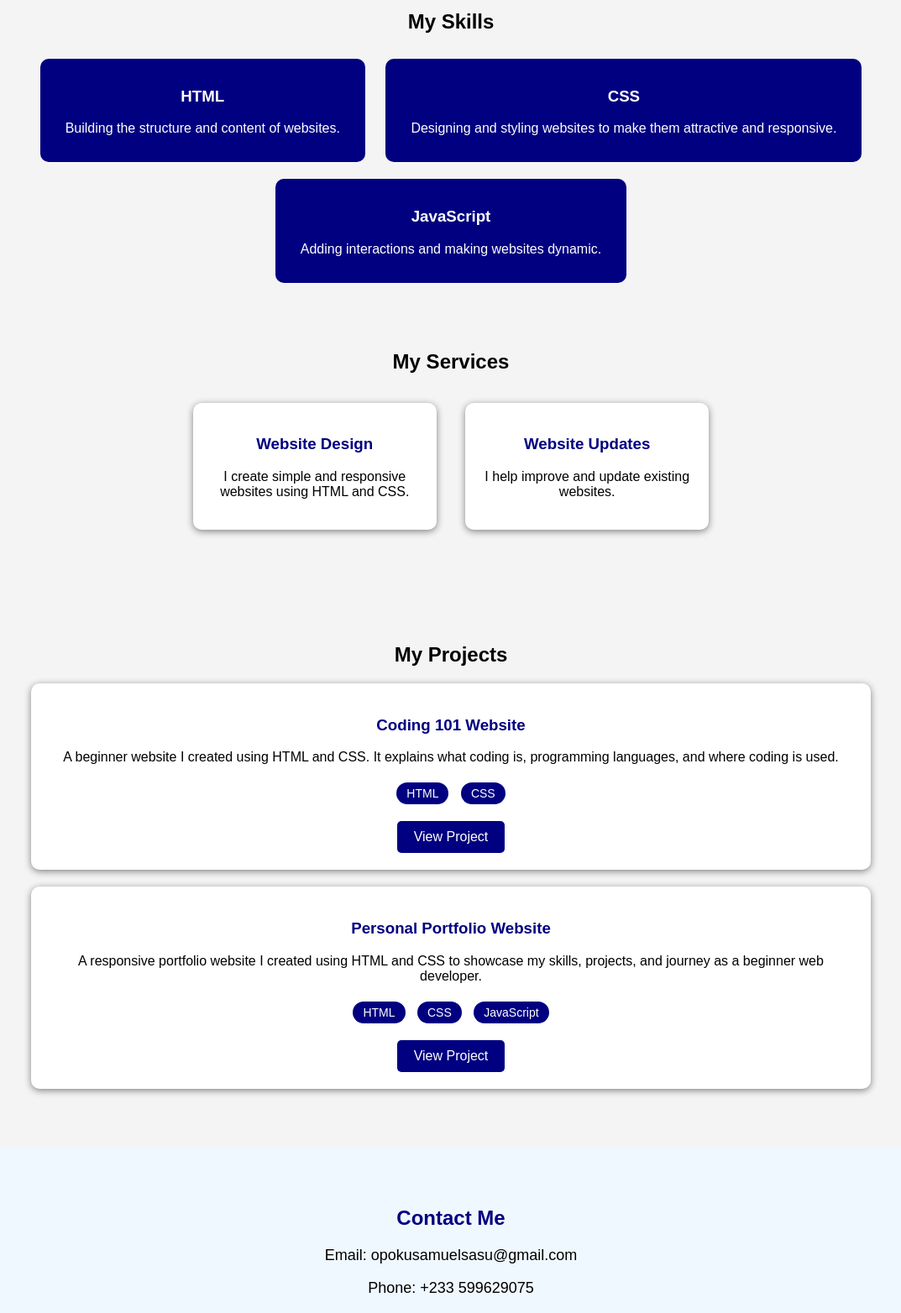
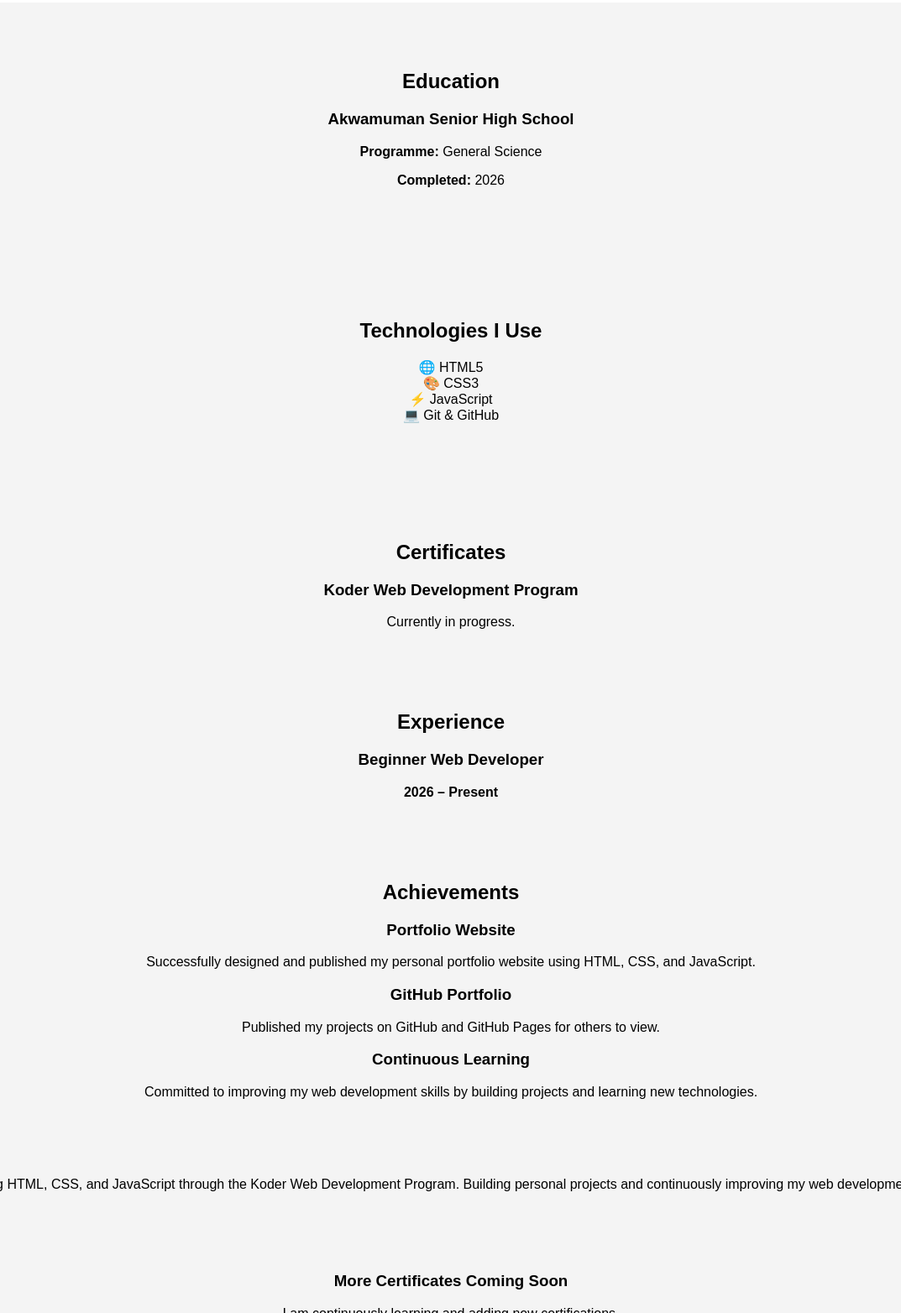
Before and after one commit to Samuel1SasuOpoku/Samuel-Sasu-Opoku, a plain HTML site: page index.html in a window 1280 px wide. Shown: the part 1236-2800 px from the top of the page at 84% size, without its empty margins (103-1176 px from the left). Drawn offline with Linux system fonts and the light colour scheme.

Commit message:
Add files via upload

```diff
--- a/index.html
+++ b/index.html
@@ -2,6 +2,7 @@
 <html>
 
 <head>
+<meta charset="UTF-8">
     <title>Samuel's Portfolio</title>
     <link rel="stylesheet" href="portfolio.css">
 </head>
@@ -52,7 +53,7 @@
 <section id="about">
     <h2>About Me</h2>
     <div class="about-box">
-
+    <p>
         Hello! My name is Samuel Sasu Opoku. I am a beginner web developer from Ghana. I enjoy learning HTML and CSS, and I am working towards becoming a professional software developer.
     </p>
 </div>
@@ -63,24 +64,92 @@
         My goal is to improve my programming skills, create useful websites, and become a professional software developer.
     </p>
 </section>
+<section id="education">
+    <h2>Education</h2>
+
+    <div class="education-box">
+        <h3>Akwamuman Senior High School</h3>
+        <p><strong>Programme:</strong> General Science</p>
+        <p><strong>Completed:</strong> 2026</p>
+    </div>
+</section>
+<section id="tech">
+    <h2>Technologies I Use</h2>
+
+    <div class="tech-container">
+        <div class="tech-box">🌐 HTML5</div>
+        <div class="tech-box">🎨 CSS3</div>
+        <div class="tech-box">⚡ JavaScript</div>
+        <div class="tech-box">💻 Git & GitHub</div>
+    </div>
+</section>
+<section id="certificates">
+    <h2>Certificates</h2>
+
+    <div class="certificate-box">
+        <h3>Koder Web Development Program</h3>
+        <p>Currently in progress.</p>
+    </div>
+<section id="experience">
+    <h2>Experience</h2>
+
+    <div class="experience-box">
+        <h3>Beginner Web Developer</h3>
+        <p><strong>2026 – Present</strong></p>
+<section id="achievements">
+    <h2>Achievements</h2>
+
+    <div class="achievement-box">
+        <h3>Portfolio Website</h3>
+        <p>Successfully designed and published my personal portfolio website using HTML, CSS, and JavaScript.</p>
+    </div>
+
+    <div class="achievement-box">
+        <h3>GitHub Portfolio</h3>
+        <p>Published my projects on GitHub and GitHub Pages for others to view.</p>
+    </div>
+
+    <div class="achievement-box">
+        <h3>Continuous Learning</h3>
+        <p>Committed to improving my web development skills by building projects and learning new technologies.</p>
+    </div>
+</section>
+        <p>
+            Learning HTML, CSS, and JavaScript through the Koder Web Development Program. Building personal projects and continuously improving my web development skills.
+        </p>
+    </div>
+</section>
+
+    <div class="certificate-box">
+        <h3>More Certificates Coming Soon</h3>
+        <p>I am continuously learning and adding new certifications.</p>
+    </div>
+</section>
 
 <section id="skills">
     <h2>My Skills</h2>
 
-    <div class="skill-box">
-    <h3>HTML</h3>
-    <p>Building the structure and content of websites.</p>
-</div>
+    <div class="skill">
+        <p>HTML <span>90%</span></p>
+        <div class="progress">
+            <div class="progress-bar html"></div>
+        </div>
+    </div>
 
-<div class="skill-box">
-    <h3>CSS</h3>
-    <p>Designing and styling websites to make them attractive and responsive.</p>
-</div>
+    <div class="skill">
+        <p>CSS <span>80%</span></p>
+        <div class="progress">
+            <div class="progress-bar css"></div>
+        </div>
+    </div>
 
-<div class="skill-box">
-    <h3>JavaScript</h3>
-    <p>Adding interactions and making websites dynamic.</p>
-</div>
+    <div class="skill">
+        <p>JavaScript <span>60%</span></p>
+        <div class="progress">
+            <div class="progress-bar js"></div>
+        </div>
+    </div>
+</section>
 <section id="services">
     <h2>My Services</h2>
 
@@ -105,10 +174,12 @@
     <span>CSS</span>
 </div>
 
-    <a href="https://samuel1sasuopoku.github.io/samuel-portfolio/" target="_blank" class="project-btn">View Project</a>
+    <a href="#" class="project-btn">Coming Soon</a>
 </div>
+
 <div class="project">
     <h3>Personal Portfolio Website</h3>
+<img src="portfolio-preview.png" alt="Portfolio Website Preview" class="project-image">
     <p>A responsive portfolio website I created using HTML and CSS to showcase my skills, projects, and journey as a beginner web developer.</p>
 <div class="tags">
     <span>HTML</span>
@@ -116,7 +187,9 @@
     <span>JavaScript</span>
 </div>
 
-    <a href="#" class="project-btn">View Project</a>
+   <a href="https://samuel1sasuopoku.github.io/samuel-portfolio/" target="_blank" class="project-btn">View Project</a>
+
+<a href="https://github.com/Samuel1SasuOpoku/samuel-portfolio" target="_blank" class="project-btn">View Code</a>
 </div>
 
 </section>
```
